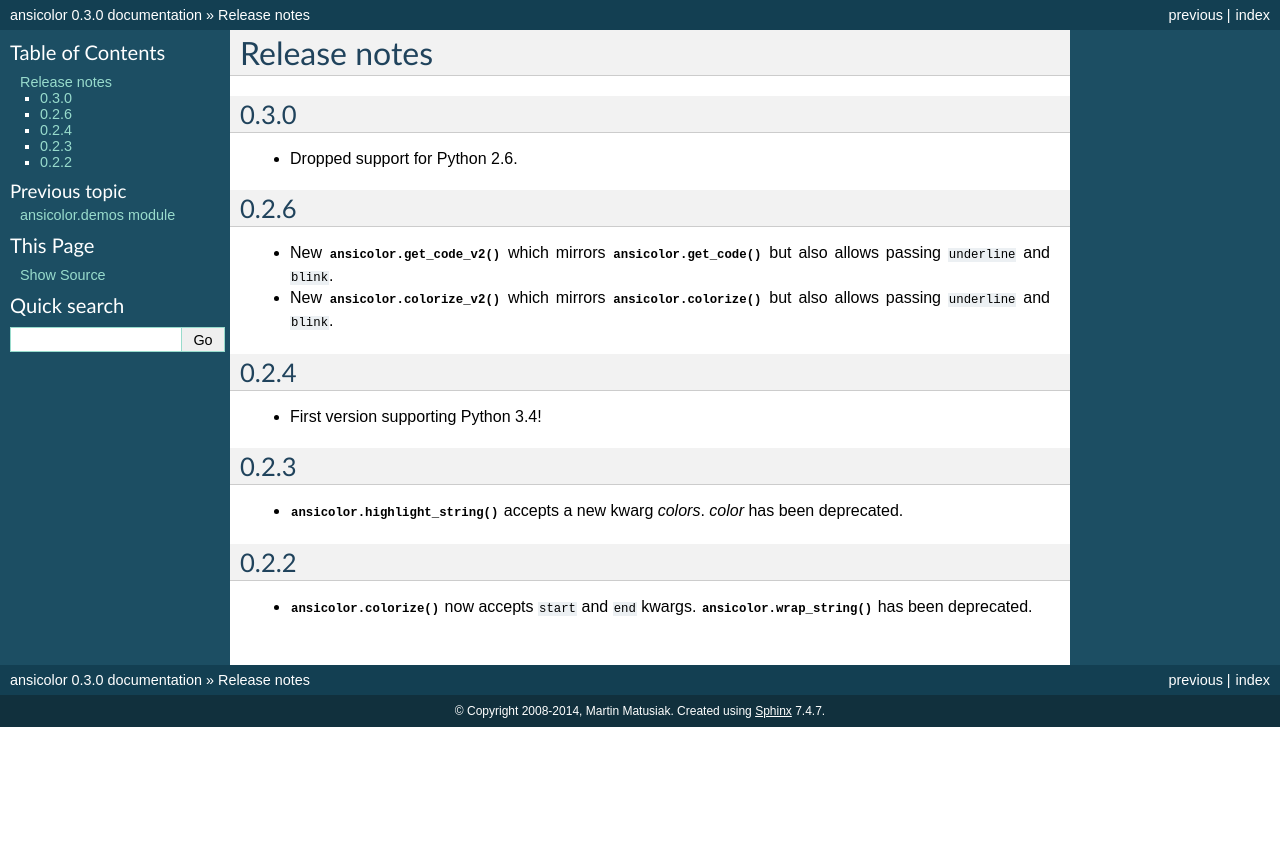
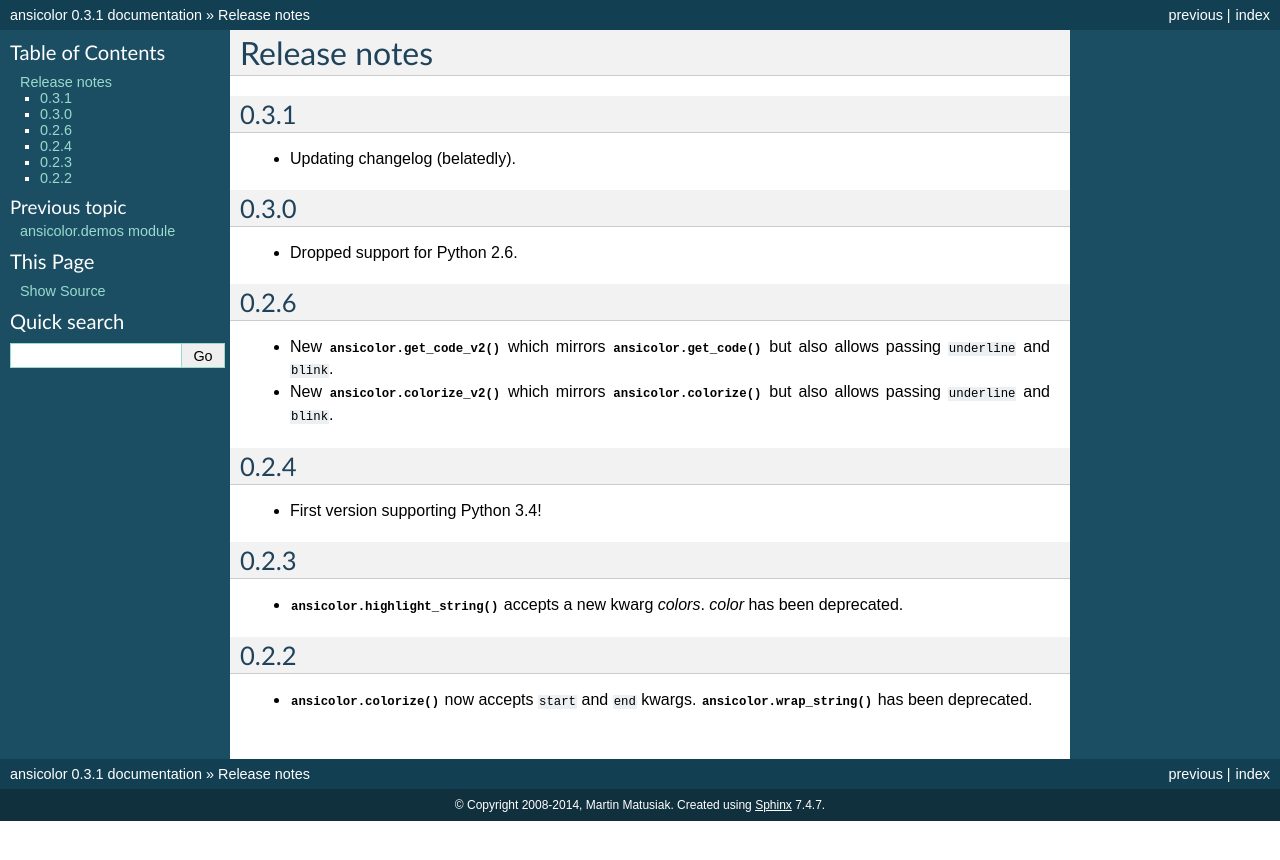
Before and after one commit to numerodix/ansicolor, a Sphinx documentation site: the page built from docs/src/changes.rst, in a window 1280 px wide. Shown: the top 860 px of the page. Built offline with Sphinx 7.4.7, drawn with Linux system fonts in a browser that asks for light colours.

Commit message:
bump version

```diff
--- a/README.rst
+++ b/README.rst
@@ -126,7 +126,8 @@ Re-formatting code
 Release a new version
 ^^^^^^^^^^^^^^^^^^^^^
 
-1. Make sure ``develop`` branch is in sync with ``master``.
+1. Before starting work on a change/fix/whatever, make sure there is no
+   unfinished work on ``develop`` and merge ``master`` into ``develop``.
 2. Make all the changes on ``develop``.
 
 Quality assurance (see steps above for how to):
--- a/ansicolor/__init__.py
+++ b/ansicolor/__init__.py
@@ -55,5 +55,5 @@ __all__ = [
 ]
 
 __major_version__ = "0.3"
-__release__ = "0"
+__release__ = "1"
 __version__ = "%s.%s" % (__major_version__, __release__)
--- a/docs/src/changes.rst
+++ b/docs/src/changes.rst
@@ -1,6 +1,11 @@
 Release notes
 =============
 
+
+0.3.1
+-----
+
+- Updating changelog (belatedly).
 
 0.3.0
 -----
--- a/setup.cfg
+++ b/setup.cfg
@@ -1,6 +1,6 @@
 [flake8]
 exclude = .tox/,build/,docs/
-ignore = E301,E302,E303,W503,W605
+ignore = E203,E301,E302,E303,W503,W605
 max_line_length = 88
 
 [wheel]
```
